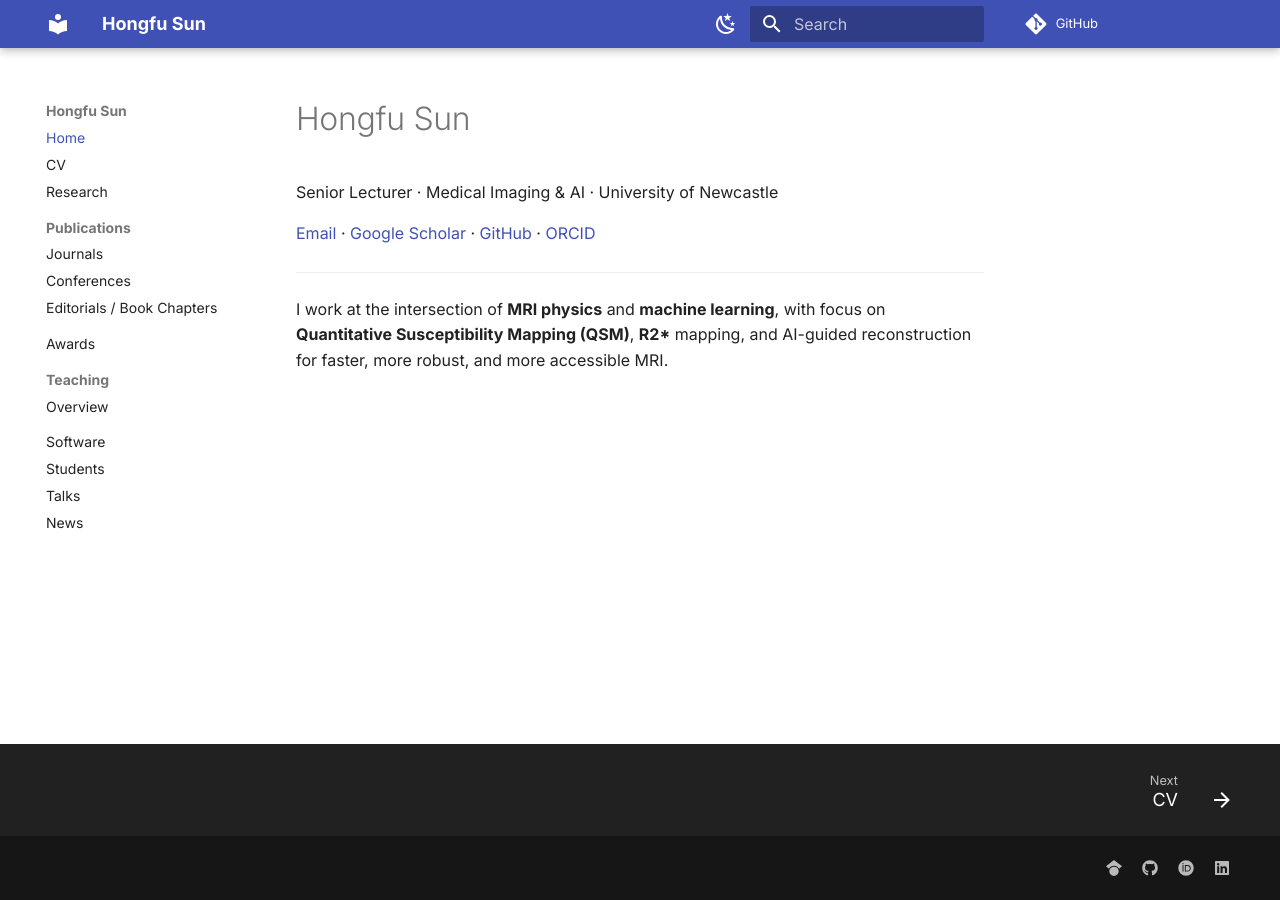
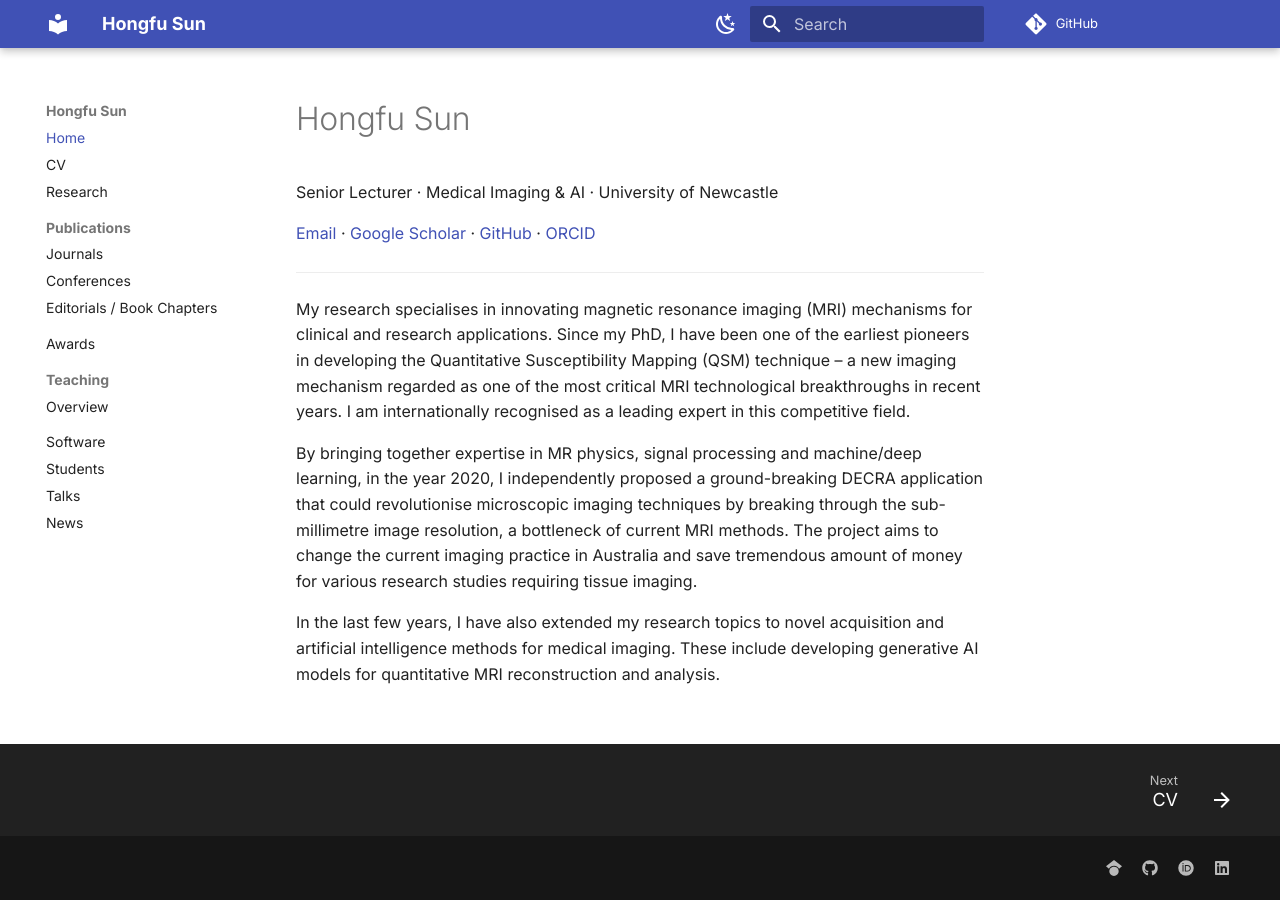
Before and after one commit to sunhongfu/sunhongfu.github.io, an MkDocs documentation site: the page built from docs/index.md, in a window 1280 px wide. Built offline with MkDocs 1.6.1 and Material for MkDocs 9.7.7, drawn with Linux system fonts in a browser that asks for light colours; comment, search, counter and statistics services are not loaded.

```diff
--- a/docs/index.md
+++ b/docs/index.md
@@ -2,8 +2,12 @@
 
 Senior Lecturer · Medical Imaging & AI · University of Newcastle
 
-[Email](mailto:hongfu.sun@newcastle.edu.au) · [Google Scholar](https://scholar.google.com/) · [GitHub](https://github.com/) · [ORCID](https://orcid.org/)
+[Email](mailto:hongfu.sun@newcastle.edu.au) · [Google Scholar](https://scholar.google.com/citations?user=aY5eZ54AAAAJ&hl=en) · [GitHub](https://github.com/sunhongfu) · [ORCID](https://orcid.org/0000-0003-3436-7831)
 
 ---
 
-I work at the intersection of **MRI physics** and **machine learning**, with focus on **Quantitative Susceptibility Mapping (QSM)**, **R2\*** mapping, and AI-guided reconstruction for faster, more robust, and more accessible MRI.
+My research specialises in innovating magnetic resonance imaging (MRI) mechanisms for clinical and research applications. Since my PhD, I have been one of the earliest pioneers in developing the Quantitative Susceptibility Mapping (QSM) technique – a new imaging mechanism regarded as one of the most critical MRI technological breakthroughs in recent years. I am internationally recognised as a leading expert in this competitive field.
+
+By bringing together expertise in MR physics, signal processing and machine/deep learning, in the year 2020, I independently proposed a ground-breaking DECRA application that could revolutionise microscopic imaging techniques by breaking through the sub-millimetre image resolution, a bottleneck of current MRI methods. The project aims to change the current imaging practice in Australia and save tremendous amount of money for various research studies requiring tissue imaging.
+
+In the last few years, I have also extended my research topics to novel acquisition and artificial intelligence methods for medical imaging. These include developing generative AI models for quantitative MRI reconstruction and analysis.
```
Also changed, not shown: docs/assets/profile.jpg (added).
